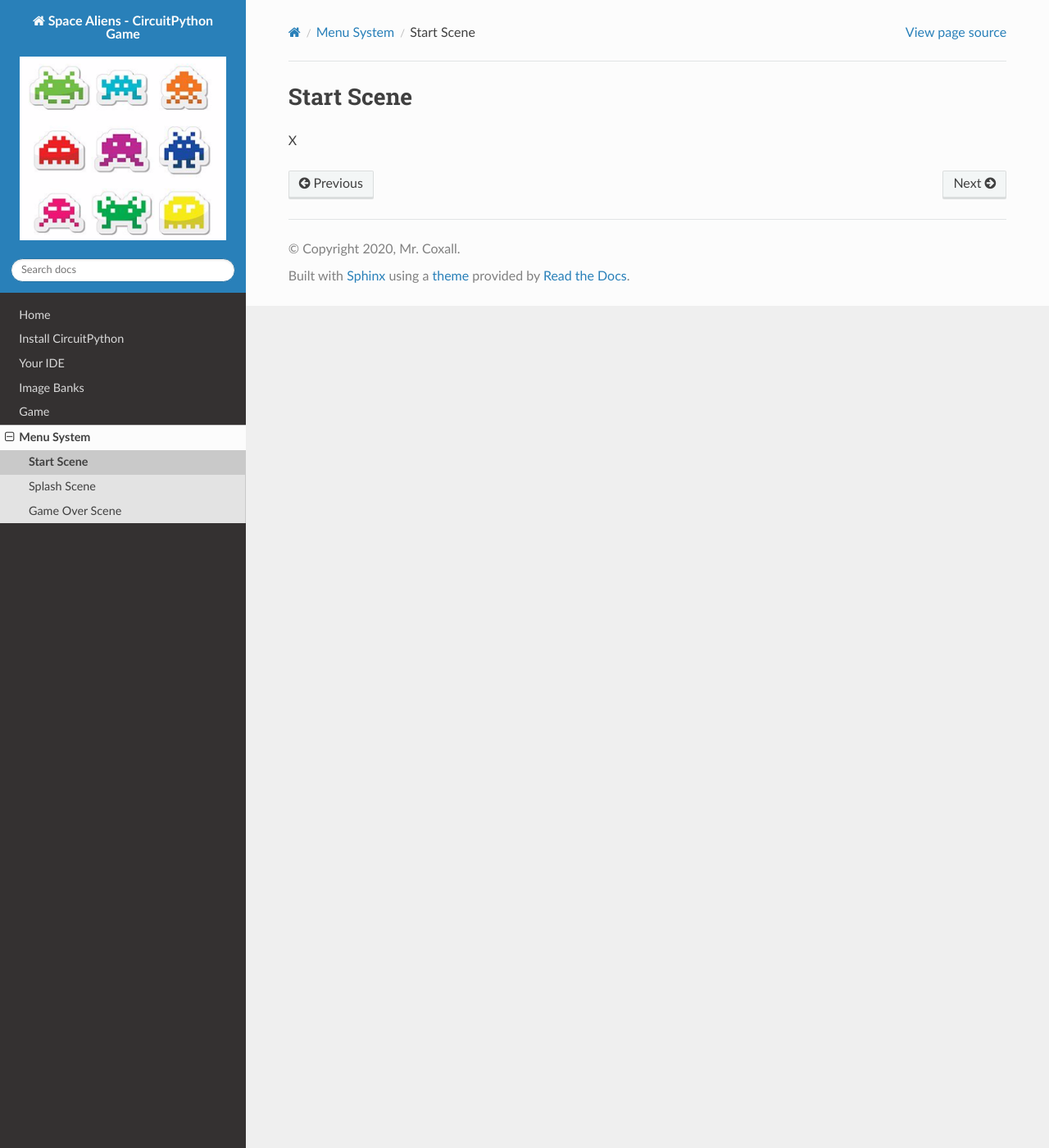
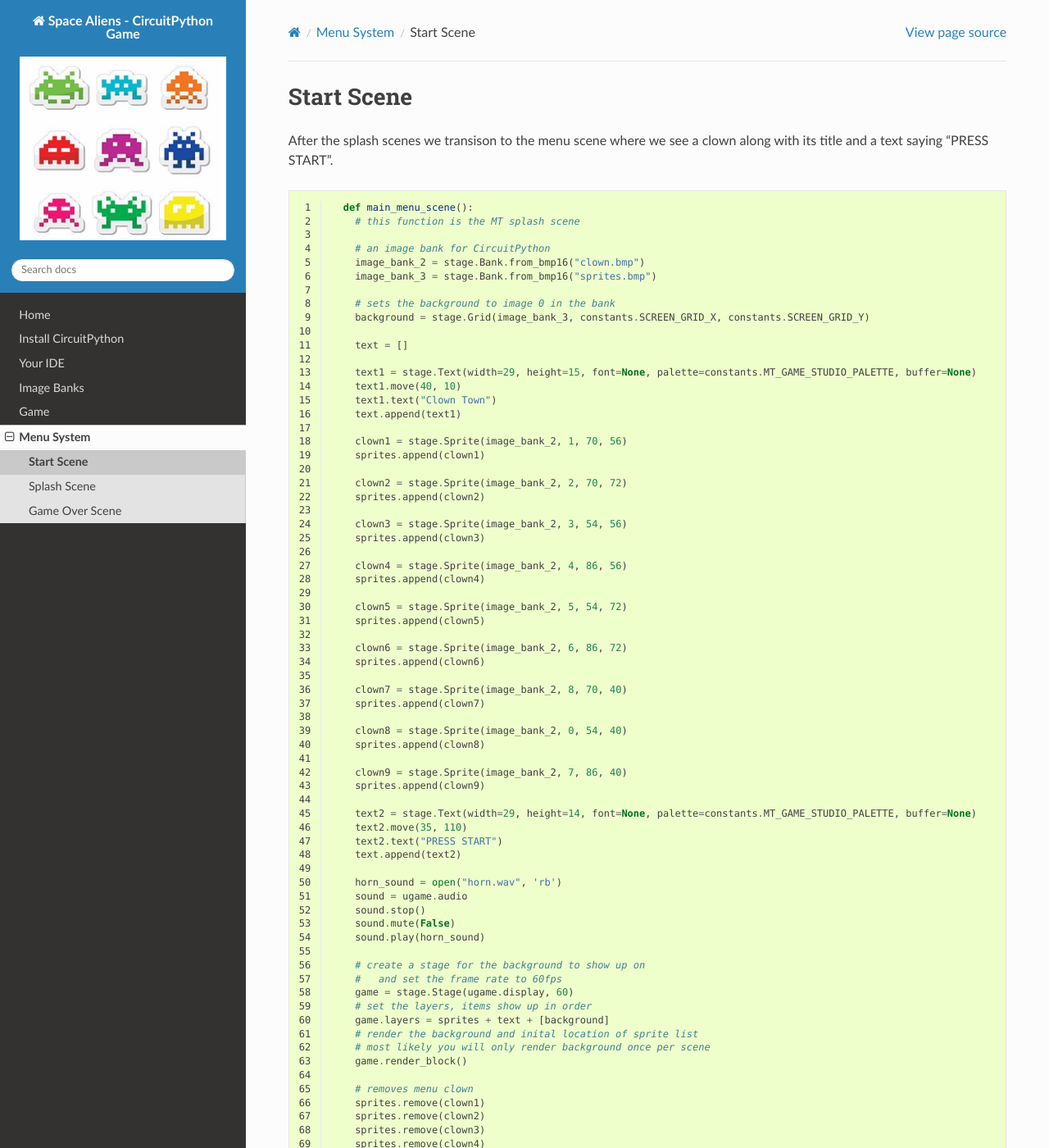
Before and after one commit to MotherTeresaHS/ICS3U-2019-Group5, a Sphinx documentation site: the page built from docs/menu/start_scene.rst, in a window 1280 px wide and 1400 px high. Shown: the whole window at 82% size. Built offline with Sphinx 7.4.7 and the Read the Docs theme 2.0.0, drawn with Linux system fonts in a browser that asks for light colours; some of the changed text lies outside the part shown.

Commit message:
Update start_scene.rst

```diff
--- a/docs/menu/start_scene.rst
+++ b/docs/menu/start_scene.rst
@@ -3,4 +3,96 @@
 Start Scene
 ===========
 
-X
+After the splash scenes we transison to the menu scene where we see a clown along with its title and a text saying "PRESS START".
+
+.. code-block:: python
+  :linenos:
+
+    def main_menu_scene():
+      # this function is the MT splash scene
+
+      # an image bank for CircuitPython
+      image_bank_2 = stage.Bank.from_bmp16("clown.bmp")
+      image_bank_3 = stage.Bank.from_bmp16("sprites.bmp")
+
+      # sets the background to image 0 in the bank
+      background = stage.Grid(image_bank_3, constants.SCREEN_GRID_X, constants.SCREEN_GRID_Y)
+
+      text = []
+
+      text1 = stage.Text(width=29, height=15, font=None, palette=constants.MT_GAME_STUDIO_PALETTE, buffer=None)
+      text1.move(40, 10)
+      text1.text("Clown Town")
+      text.append(text1)
+
+      clown1 = stage.Sprite(image_bank_2, 1, 70, 56)
+      sprites.append(clown1)
+
+      clown2 = stage.Sprite(image_bank_2, 2, 70, 72)
+      sprites.append(clown2)
+
+      clown3 = stage.Sprite(image_bank_2, 3, 54, 56)
+      sprites.append(clown3)
+
+      clown4 = stage.Sprite(image_bank_2, 4, 86, 56)
+      sprites.append(clown4)
+
+      clown5 = stage.Sprite(image_bank_2, 5, 54, 72)
+      sprites.append(clown5)
+
+      clown6 = stage.Sprite(image_bank_2, 6, 86, 72)
+      sprites.append(clown6)
+
+      clown7 = stage.Sprite(image_bank_2, 8, 70, 40)
+      sprites.append(clown7)
+
+      clown8 = stage.Sprite(image_bank_2, 0, 54, 40)
+      sprites.append(clown8)
+
+      clown9 = stage.Sprite(image_bank_2, 7, 86, 40)
+      sprites.append(clown9)
+
+      text2 = stage.Text(width=29, height=14, font=None, palette=constants.MT_GAME_STUDIO_PALETTE, buffer=None)
+      text2.move(35, 110)
+      text2.text("PRESS START")
+      text.append(text2)
+
+      horn_sound = open("horn.wav", 'rb')
+      sound = ugame.audio
+      sound.stop()
+      sound.mute(False)
+      sound.play(horn_sound)
+
+      # create a stage for the background to show up on
+      #   and set the frame rate to 60fps
+      game = stage.Stage(ugame.display, 60)
+      # set the layers, items show up in order
+      game.layers = sprites + text + [background]
+      # render the background and inital location of sprite list
+      # most likely you will only render background once per scene
+      game.render_block()
+
+      # removes menu clown
+      sprites.remove(clown1)
+      sprites.remove(clown2)
+      sprites.remove(clown3)
+      sprites.remove(clown4)
+      sprites.remove(clown5)
+      sprites.remove(clown6)
+      sprites.remove(clown7)
+      sprites.remove(clown8)
+      sprites.remove(clown9)
+
+      # repeat forever, game loop
+      while True:
+          # get user input
+
+          # update game logic
+
+          # Wait for 3 seconds
+          keys = ugame.buttons.get_pressed()
+
+          if keys & ugame.K_START != 0:  # Start button
+              game_scene()
+
+          # redraw sprite list
```
